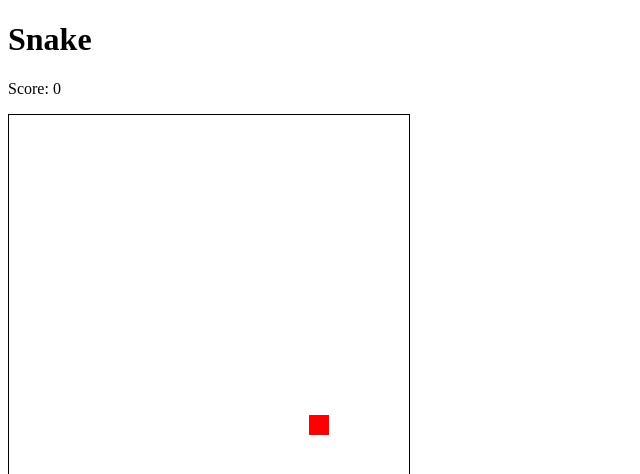
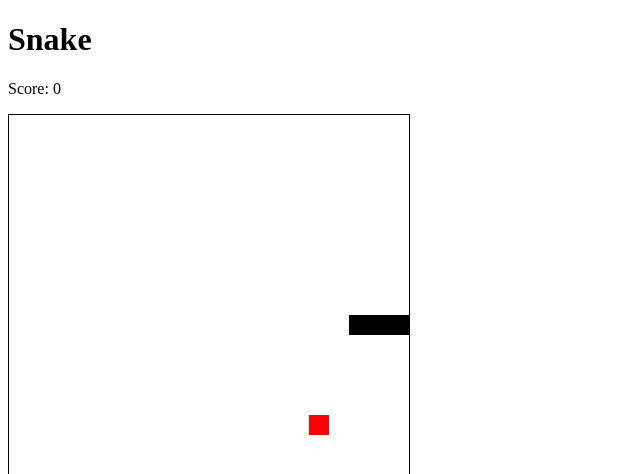
Before and after one commit to ov-git/Snake-Game, a plain HTML site: page src/index.html in a window 1280 px wide. Shown: the top 474 px of the page, without its empty margins (0-640 px from the left). Drawn offline with Linux system fonts and the light colour scheme.

Commit message:
feat: detect wall collisions

```diff
--- a/src/index.html
+++ b/src/index.html
@@ -83,6 +83,11 @@
             const head = { x: snake[0].x + direction.x, y: snake[0].y + direction.y };
 
             let isEating = compareXY(head.x, head.y, food.x, food.y)
+            let isOutside = checkBoundaries(head);
+
+            if (isOutside) {
+                return;
+            }
 
             snake.unshift(head);
             if (isEating)  {
@@ -116,6 +121,11 @@
             food.y = newY
         }
 
+        const checkBoundaries = (head) => {
+            return (head.x >= tileCount || head.y >= tileCount || head.x < 0 || head.y <0) ? true : false;
+
+        }
+
         // Movement controls
         document.addEventListener("keydown", (e) => {
             e.preventDefault();
```
